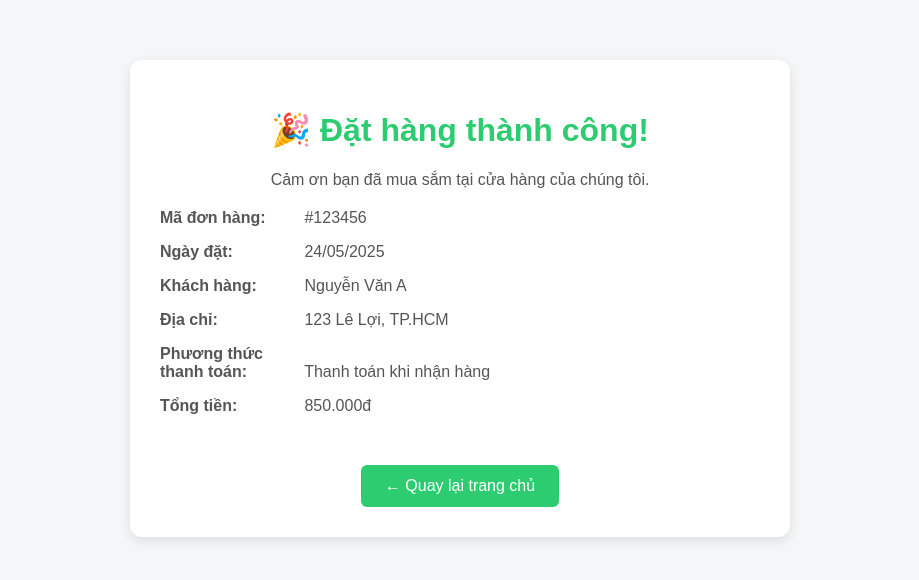
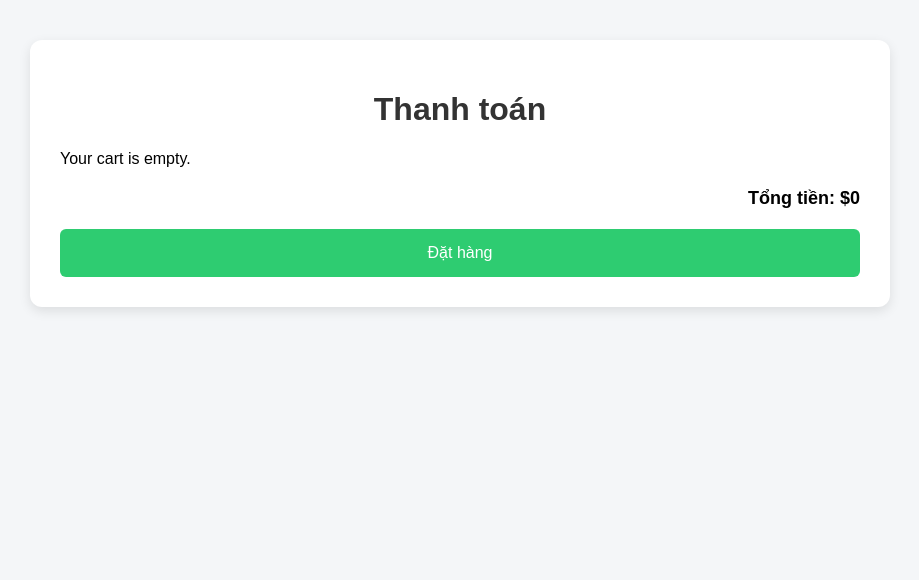
Before and after one commit to NomNom116/BTL--TK_Web--Nhom16, a plain HTML site: page BTL-Web/checkout.html in a window 1280 px wide. Shown: the whole page, without its empty margins (180-1099 px from the left). Drawn offline with Linux system fonts and the light colour scheme.

Commit message:
checkout.html

```diff
--- a/BTL-Web/checkout.html
+++ b/BTL-Web/checkout.html
@@ -3,59 +3,98 @@
 <head>
   <meta charset="UTF-8">
   <meta name="viewport" content="width=device-width, initial-scale=1">
-  <title>Đặt hàng thành công</title>
+  <title>Thanh toán</title>
   <style>
-    body {
+
+  body {
       font-family: Arial, sans-serif;
       background-color: #f4f6f8;
       margin: 0;
       padding: 0;
     }
-
     .container {
-      max-width: 600px;
-      margin: 60px auto;
+      max-width: 800px;
+      margin: 40px auto;
       background-color: #fff;
       padding: 30px;
       border-radius: 12px;
       box-shadow: 0 4px 12px rgba(0, 0, 0, 0.1);
-      text-align: center;
     }
 
     h1 {
-      color: #2ecc71;
-      font-size: 32px;
+      text-align: center;
+      color: #333;
     }
 
-    p {
+    .listCart .item {
+      display: flex;
+      justify-content: space-between;
+      align-items: center;
+      border-bottom: 1px solid #ddd;
+      padding: 10px 0;
+    }
+
+    .item img {
+      width: 60px;
+      height: auto;
+      margin-right: 15px;
+    }
+
+    .item .info {
+      flex: 1;
+      display: flex;
+      flex-direction: column;
+    }
+
+    .total-container {
+      text-align: right;
+      font-size: 18px;
+      margin-top: 20px;
+      font-weight: bold;
+    }
+
+    .btn-checkout {
+      display: block;
+      width: 100%;
+      padding: 15px;
+      margin-top: 20px;
       font-size: 16px;
-      color: #555;
+      background-color: #2ecc71;
+      color: white;
+      border: none;
+      border-radius: 6px;
+      cursor: pointer;
+      transition: background-color 0.3s ease;
+    }
+
+    .btn-checkout:hover {
+      background-color: #27ae60;
     }
 
     .order-details {
-      margin: 20px 0;
-      text-align: left;
+      margin-top: 30px;
+      background-color: #ecf9f1;
+      padding: 20px;
+      border-radius: 10px;
+    }
+
+    .order-details p {
+      margin: 5px 0;
     }
 
     .order-details strong {
+      width: 140px;
       display: inline-block;
-      width: 140px;
     }
 
     .back-home {
       display: inline-block;
-      margin-top: 30px;
+      margin-top: 20px;
       padding: 12px 24px;
       background-color: #2ecc71;
       color: white;
-      border: none;
       border-radius: 6px;
       text-decoration: none;
-      transition: background-color 0.3s ease;
-    }
-
-    .back-home:hover {
-      background-color: #27ae60;
     }
 
     /* Popup */
@@ -82,7 +121,6 @@
 
     .popup-content h2 {
       color: #2ecc71;
-      margin-bottom: 10px;
     }
 
     @keyframes fadeIn {
@@ -93,21 +131,25 @@
 </head>
 <body>
 
-<!-- Nội dung chính -->
 <div class="container">
-  <h1>🎉 Đặt hàng thành công!</h1>
-  <p>Cảm ơn bạn đã mua sắm tại cửa hàng của chúng tôi.</p>
+  <h1>Thanh toán</h1>
+  <div class="listCart">
+    <!-- Sản phẩm sẽ được JS thêm vào đây -->
+  </div>
+  <div class="total-container">
+    Tổng tiền: <span class="totalPrice">$0</span>
+  </div>
+  <button class="btn-checkout">Đặt hàng</button>
 
-  <div class="order-details">
+  <div class="order-details" style="display: none;">
     <p><strong>Mã đơn hàng:</strong> #123456</p>
-    <p><strong>Ngày đặt:</strong> 24/05/2025</p>
+    <p><strong>Ngày đặt:</strong> <span id="orderDate"></span></p>
     <p><strong>Khách hàng:</strong> Nguyễn Văn A</p>
     <p><strong>Địa chỉ:</strong> 123 Lê Lợi, TP.HCM</p>
     <p><strong>Phương thức thanh toán:</strong> Thanh toán khi nhận hàng</p>
-    <p><strong>Tổng tiền:</strong> 850.000đ</p>
+    <p><strong>Tổng tiền:</strong> <span class="totalPrice">0</span></p>
+    <a class="back-home" href="index.html">← Quay lại trang chủ</a>
   </div>
-
-  <a class="back-home" href="index.html">← Quay lại trang chủ</a>
 </div>
 
 <!-- Popup -->
@@ -117,20 +159,6 @@
     <p>Đơn hàng của bạn đang được xử lý. Chúng tôi sẽ liên hệ sớm nhất.</p>
   </div>
 </div>
-
-<!-- Script -->
-<script>
-  // Hiển thị popup khi tải trang
-  window.onload = function () {
-    const popup = document.getElementById("popup");
-    popup.style.display = "flex";
-
-    // Sau 5 giây, tự động ẩn popup
-    setTimeout(() => {
-      popup.style.display = "none";
-    }, 5000);
-  };
-</script>
-
+<script type="module" src="checkout.js"></script>
 </body>
 </html>
```
